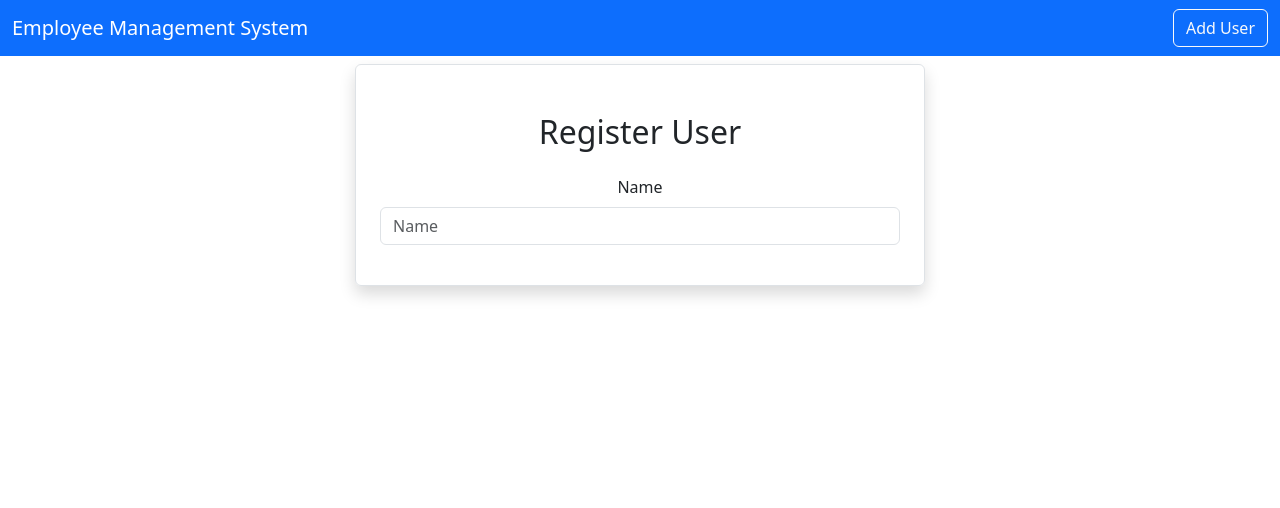
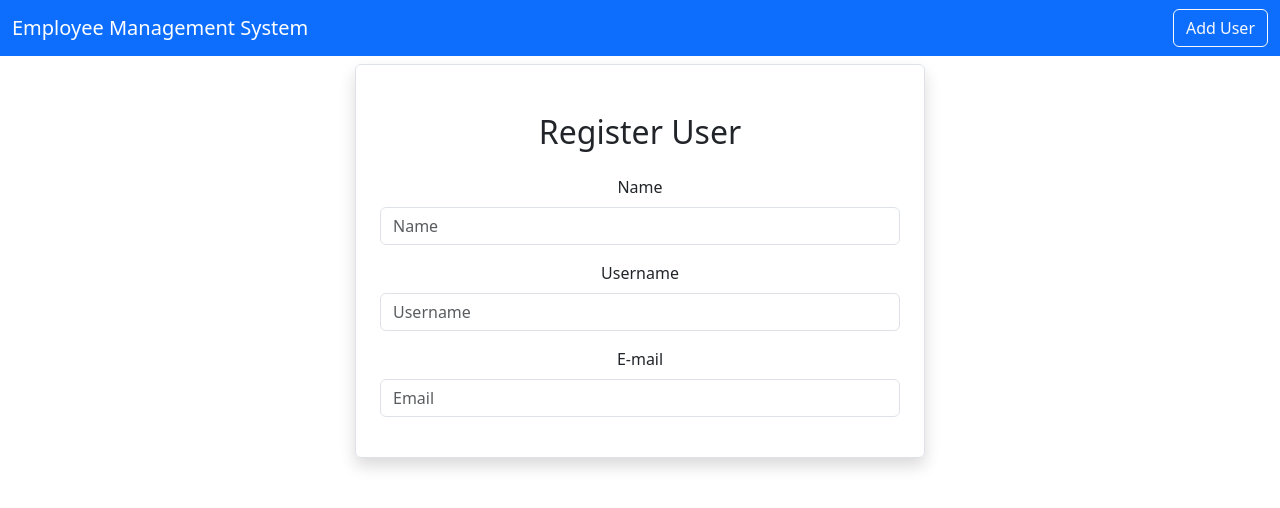
Before and after one commit to sidharth2k/Employee-Management-Frontend, a React (Create React App) app: page /adduser in a window 1280 px wide. Shown: the top 508 px of the page. Built offline with nearby package versions, Linux system fonts and the light colour scheme.

Commit message:
Username and Email Forms

```diff
--- a/src/users/AddUser.js
+++ b/src/users/AddUser.js
@@ -17,6 +17,31 @@
               name="name"
             ></input>
           </div>
+
+          <div className="mb-3">
+            <label htmlFor="Username" className="form-label">
+              Username
+            </label>
+            <input
+              type={"text"}
+              className="form-control"
+              placeholder="Username"
+              name="username"
+            ></input>
+          </div>
+
+          <div className="mb-3">
+            <label htmlFor="Email" className="form-label">
+              E-mail
+            </label>
+            <input
+              type={"text"}
+              className="form-control"
+              placeholder="Email"
+              name="email"
+            ></input>
+          </div>
+
         </div>
       </div>
     </div>
```
